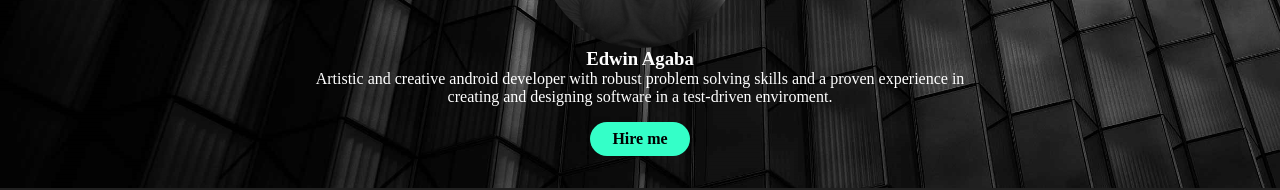
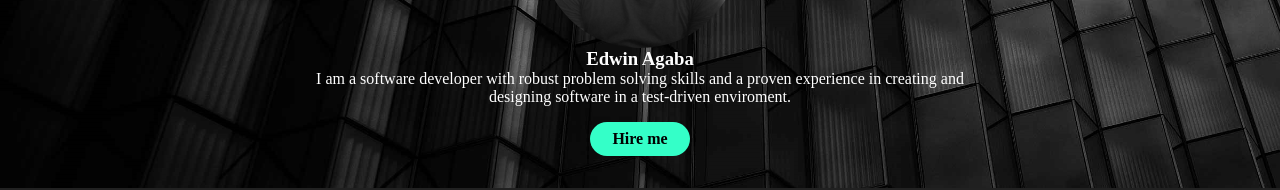
Before and after one commit to Agaba-Ed/blog-and-work-portfolio-website, a plain HTML site: page index.html in a window 1280 px wide. Shown: the part 276-466 px from the top of the page. Drawn offline with Linux system fonts and the light colour scheme.

Commit message:
Updated the about me content

```diff
--- a/index.html
+++ b/index.html
@@ -54,7 +54,7 @@
                     Edwin Agaba
                 </h3>
                 <p>
-                    Artistic and creative android developer with  robust problem solving skills and a proven
+                    I am a software developer with  robust problem solving skills and a proven
                     experience in creating and designing software in a test-driven enviroment.
                 </p>
 
```
